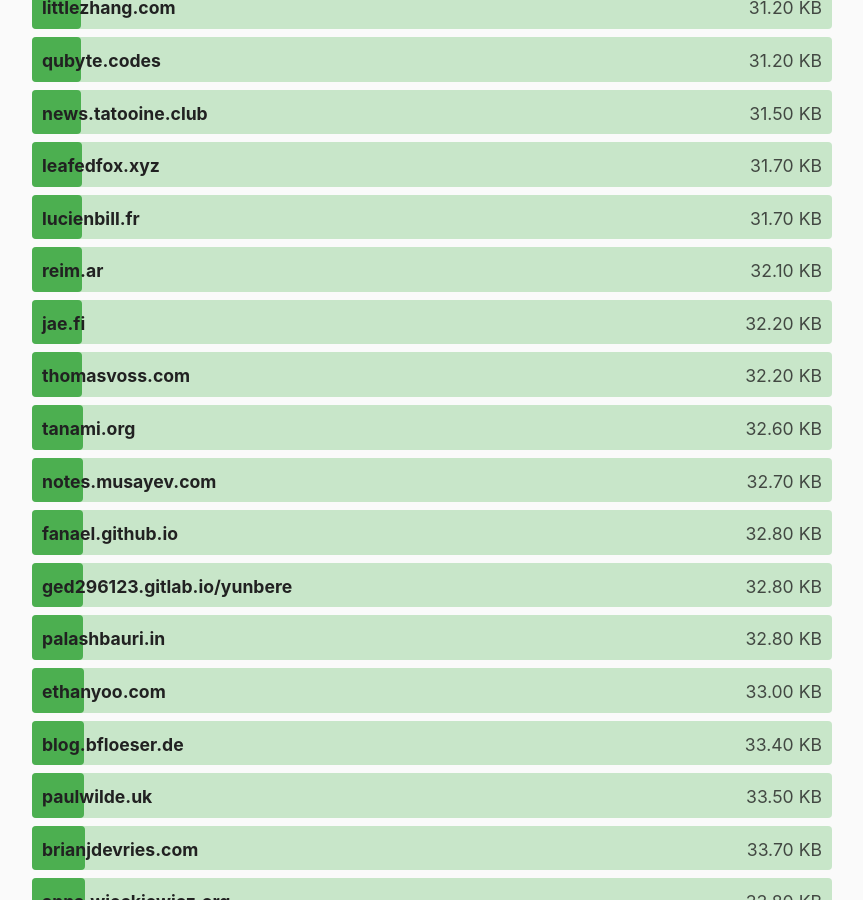
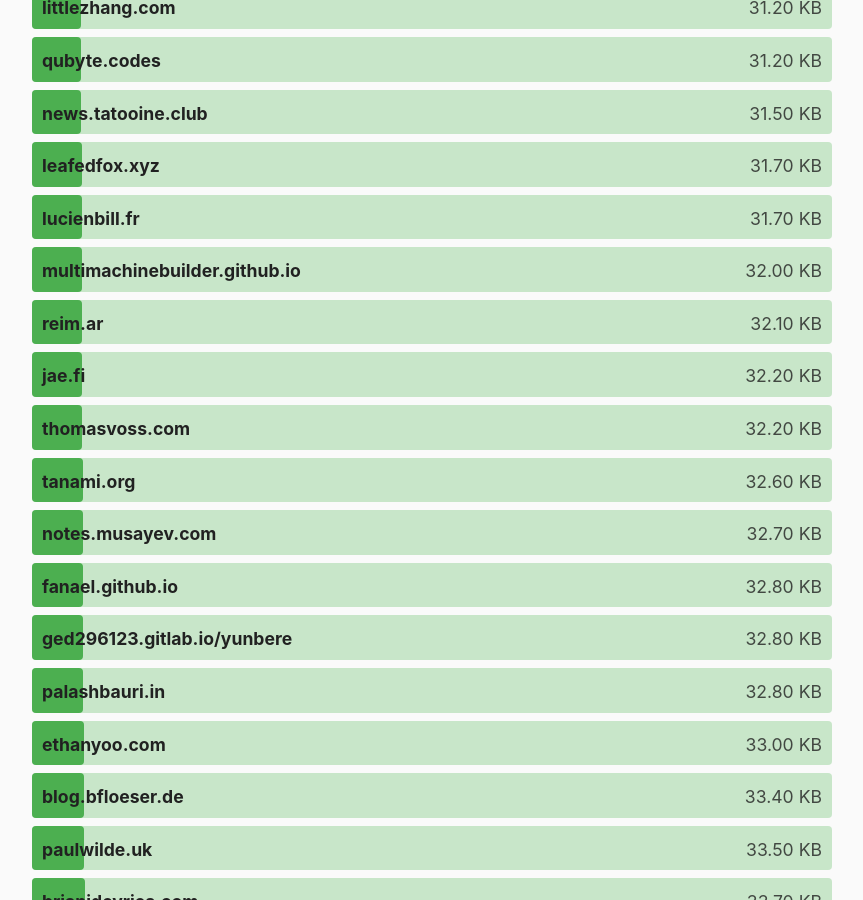
Before and after one commit to kevquirk/512kb.club, a Jekyll site: the page built from index.md, in a window 1280 px wide and 900 px high, scrolled down 12315 px. Shown: the whole window, without its empty margins (208-1071 px from the left). Built offline with Jekyll 4.4.1, drawn with Linux system fonts in a browser that asks for light colours.

Commit message:
Add multimachinebuilder.github.io

```diff
--- a/_data/sites.yml
+++ b/_data/sites.yml
@@ -2168,6 +2168,11 @@
   size: 196
   last_checked: 2022-01-31
 
+- domain: multimachinebuilder.github.io
+  url: https://multimachinebuilder.github.io/
+  size: 32
+  last_checked: 2023-12-31
+
 - domain: murtezayesil.me
   url: https://murtezayesil.me/
   size: 80
```
